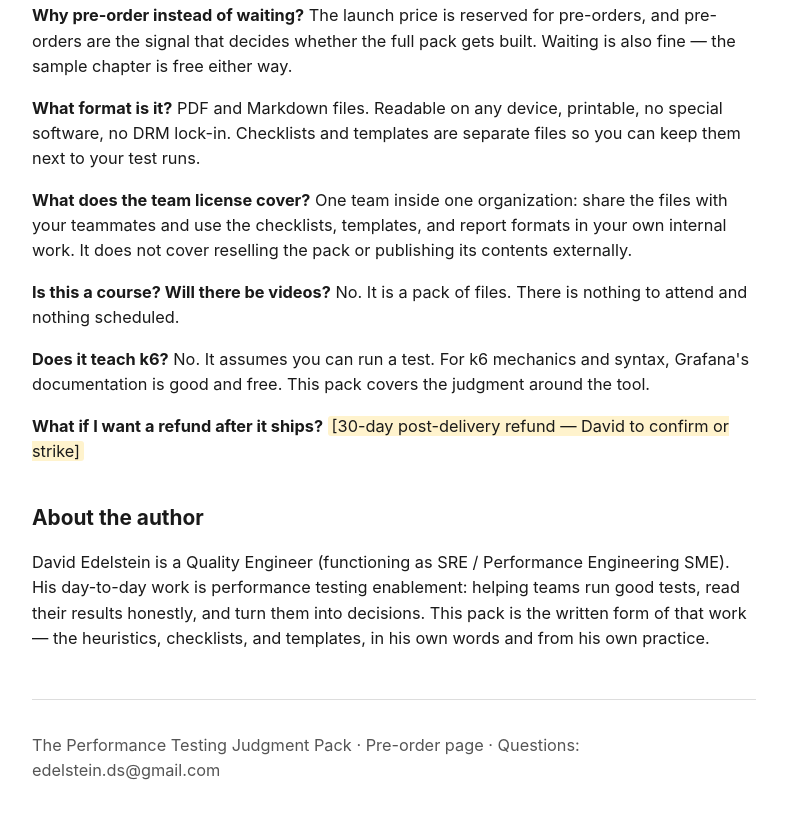
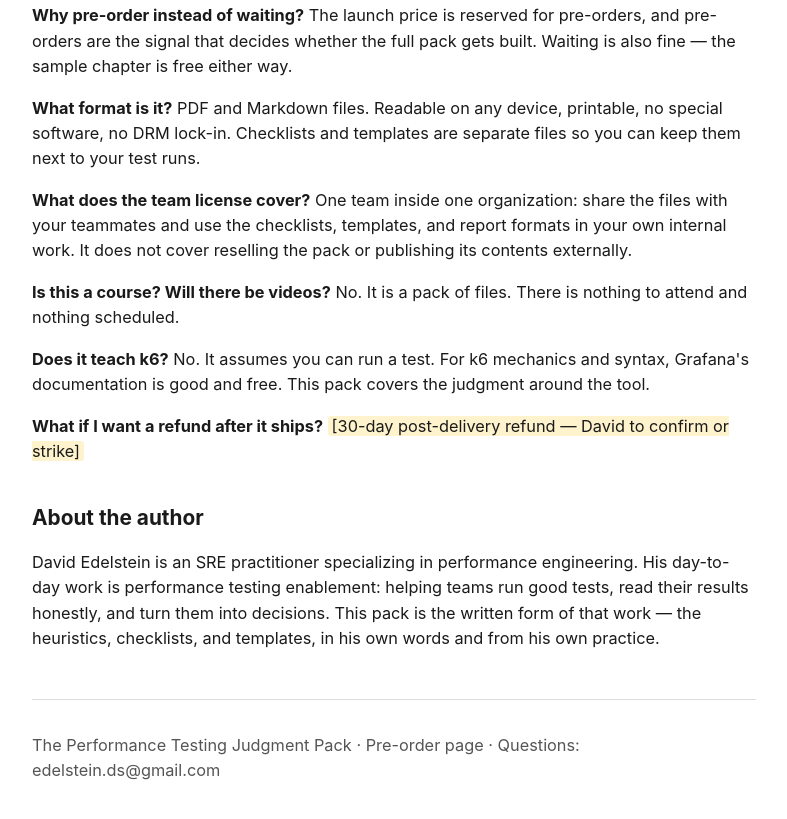
Before and after one commit to DavidEdelstein/performance-testing-judgment-pack, a plain HTML site: page index.html in a window 1280 px wide. Shown: the part 2619-3438 px from the top of the page, without its empty margins (246-1033 px from the left). Drawn offline with Linux system fonts and the light colour scheme.

Commit message:
Author bio: use v3.3 presented identity (SRE practitioner specializing in performance engineering)

```diff
--- a/index.html
+++ b/index.html
@@ -100,7 +100,7 @@
   <p><strong>What if I want a refund after it ships?</strong> <span class="placeholder">[30-day post-delivery refund — David to confirm or strike]</span></p>
 
   <h2>About the author</h2>
-  <p>David Edelstein is a Quality Engineer (functioning as SRE / Performance Engineering SME). His day-to-day work is performance testing enablement: helping teams run good tests, read their results honestly, and turn them into decisions. This pack is the written form of that work — the heuristics, checklists, and templates, in his own words and from his own practice.</p>
+  <p>David Edelstein is an SRE practitioner specializing in performance engineering. His day-to-day work is performance testing enablement: helping teams run good tests, read their results honestly, and turn them into decisions. This pack is the written form of that work — the heuristics, checklists, and templates, in his own words and from his own practice.</p>
 
   <footer>
     <p>The Performance Testing Judgment Pack · Pre-order page · Questions: edelstein.ds@gmail.com</p>
```
